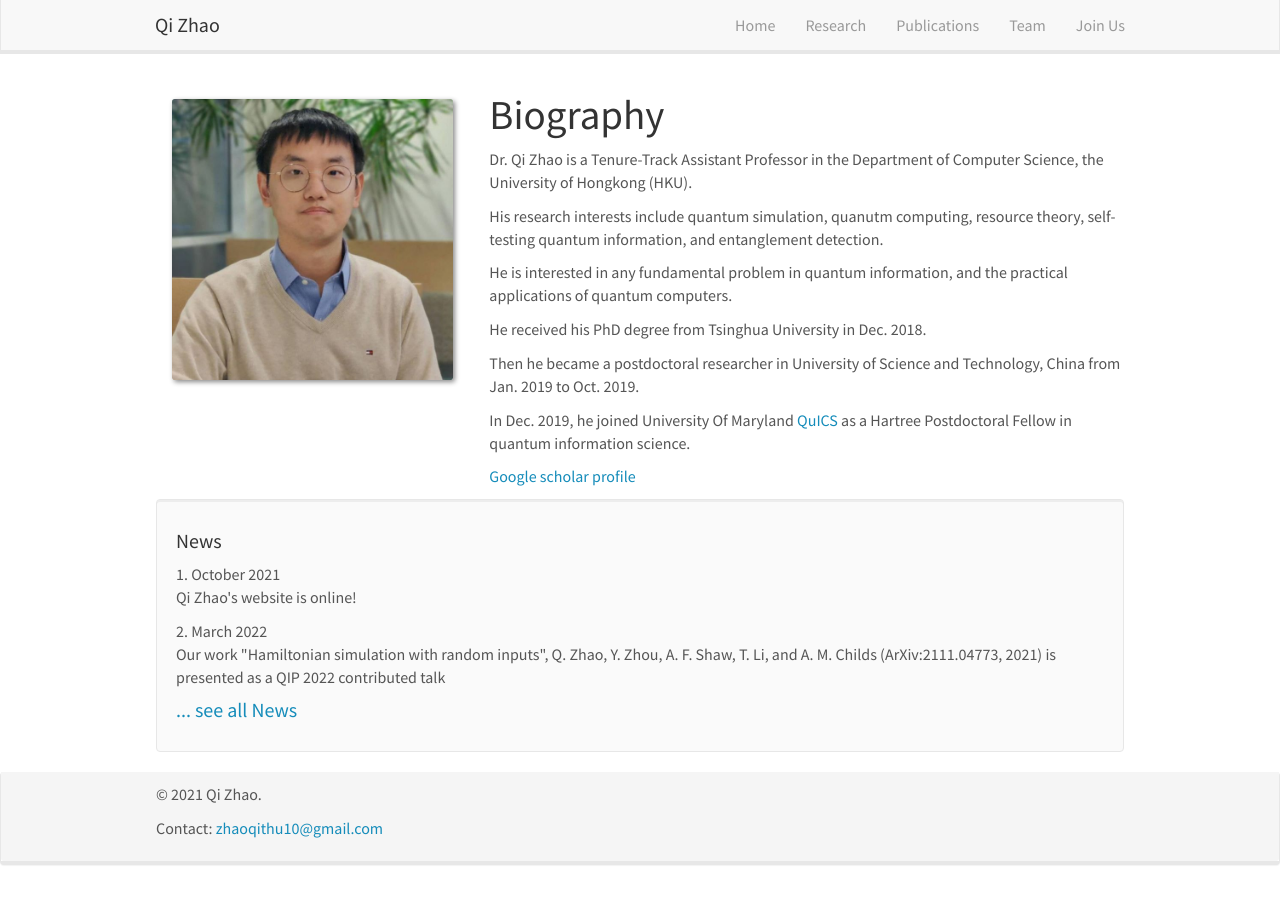
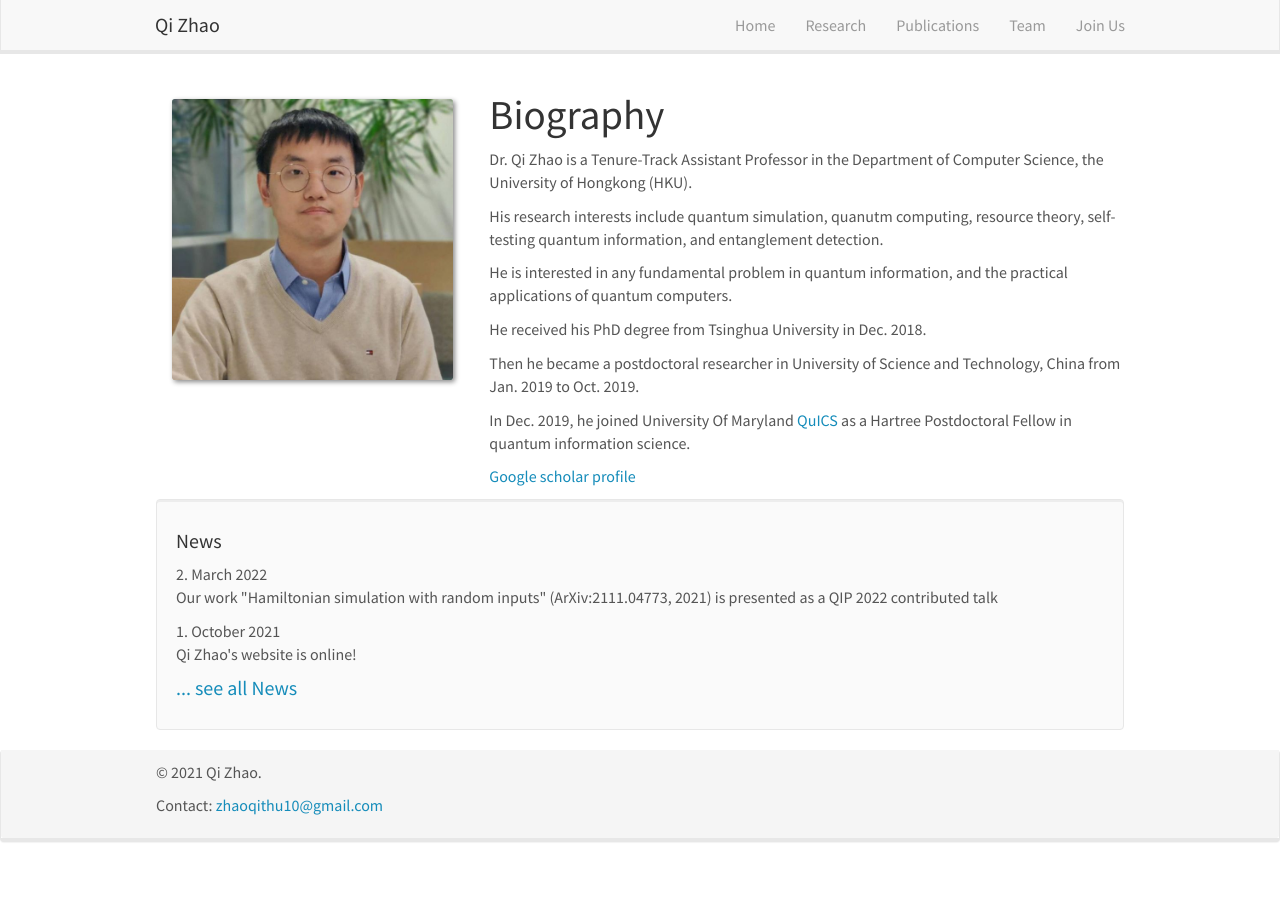
Before and after one commit to qizhao-quantum/qizhao-quantum.github.io, a Jekyll site: the page built from _pages/home.md, in a window 1280 px wide. Built offline with Jekyll 4.4.1, drawn with Linux system fonts in a browser that asks for light colours; nearby versions of some CDN libraries; library files that are not in the unit come from our copies.

Commit message:
Update news.yml

```diff
--- a/_data/news.yml
+++ b/_data/news.yml
@@ -1,7 +1,5 @@
-
+- date: 2. March 2022
+  headline: Our work "Hamiltonian simulation with random inputs" (ArXiv:2111.04773, 2021) is presented as a QIP 2022 contributed talk
 
 - date: 1. October 2021
   headline: Qi Zhao's website is online!
-
-- date: 2. March 2022
-  headline: Our work "Hamiltonian simulation with random inputs", Q. Zhao, Y. Zhou, A. F. Shaw, T. Li, and A. M. Childs (ArXiv:2111.04773, 2021) is presented as a QIP 2022 contributed talk
```
